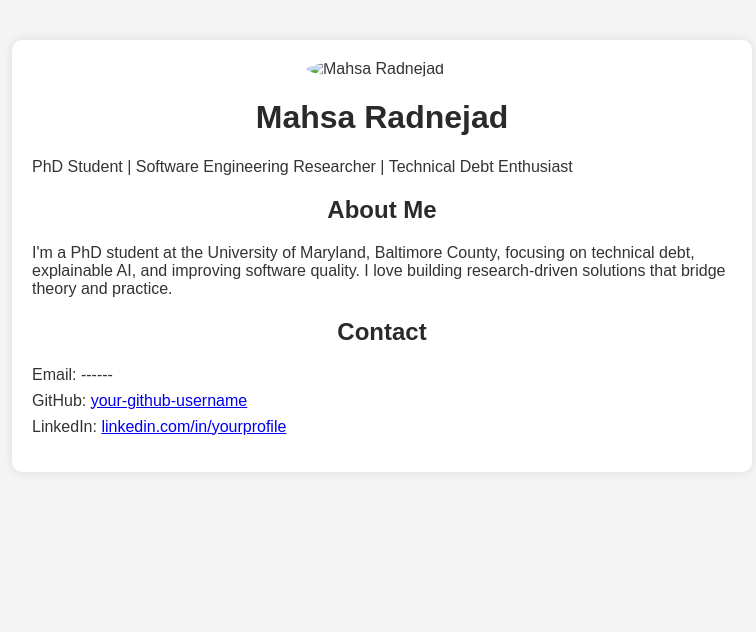
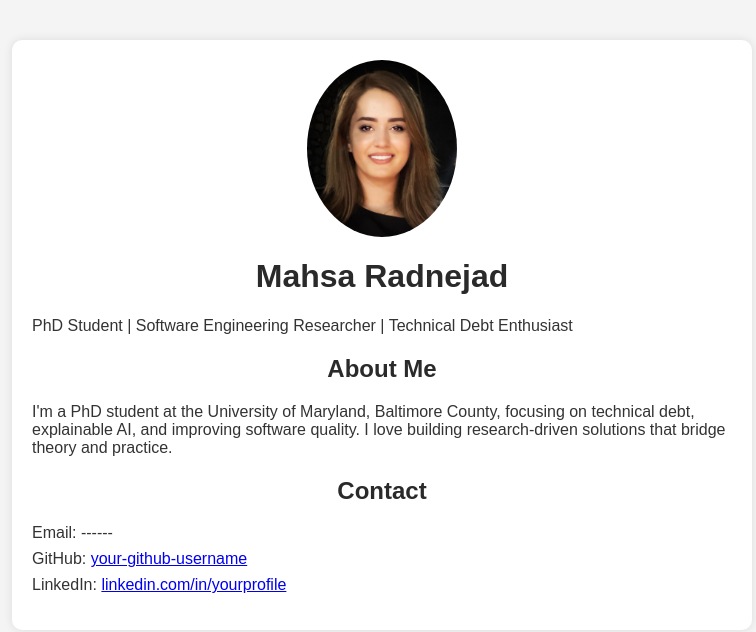
Before and after one commit to MahsaRadnejad/Mahsaradnejad.github.io, a plain HTML site: page index.html in a window 1280 px wide. Shown: the whole page, without its empty margins (258-1014 px from the left). Drawn offline with Linux system fonts and the light colour scheme.

Commit message:
Update index.html

```diff
--- a/index.html
+++ b/index.html
@@ -8,7 +8,7 @@
 </head>
 <body>
   <div class="container">
-    <img src="assets/mahsa radnejad.jpeg" alt="Mahsa Radnejad" class="profile-pic"/>
+    <img src="assets/mahsaradnejad.jpeg" alt="Mahsa Radnejad" class="profile-pic"/>
     <h1>Mahsa Radnejad</h1>
     <p>PhD Student | Software Engineering Researcher | Technical Debt Enthusiast</p>
 
```
